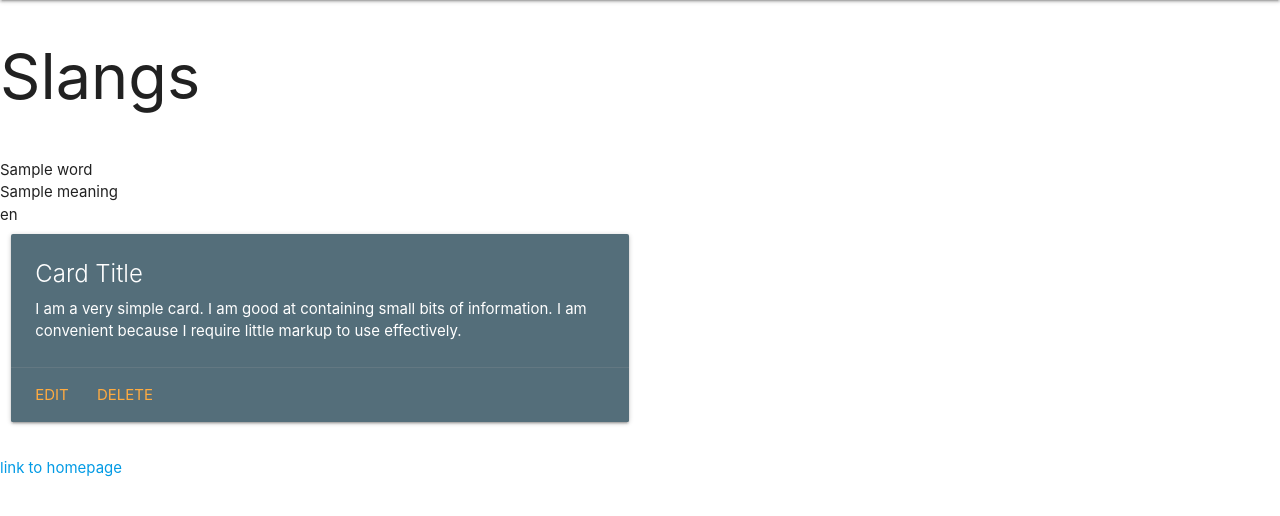
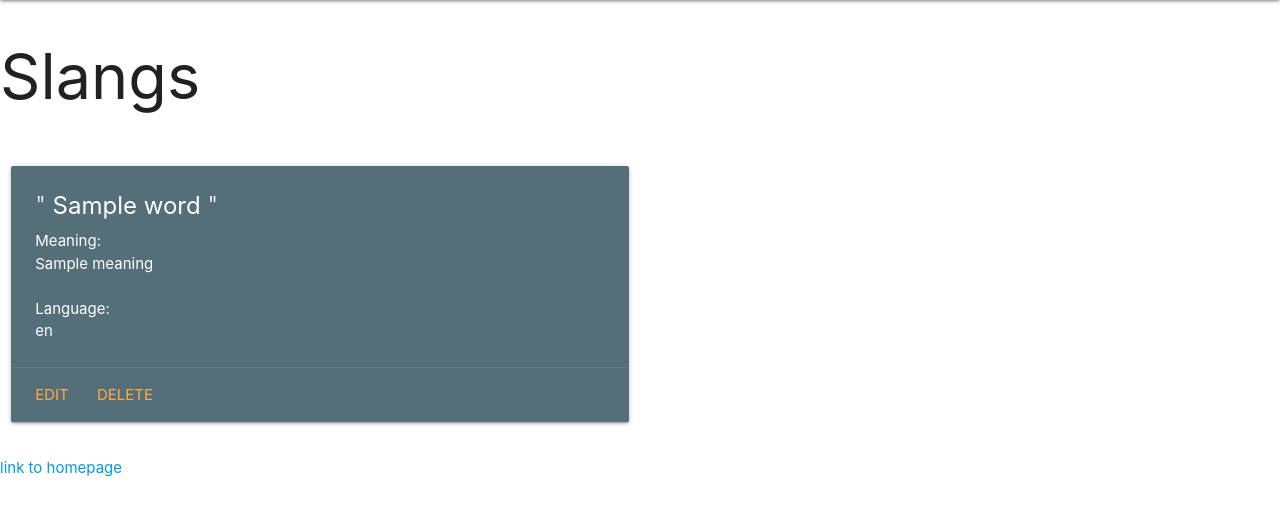
Before and after one commit to farahroslend/rojak, a Flask app: page /get_words in a window 1280 px wide. Shown: the part 64-580 px from the top of the page. Run offline with Flask 2, Linux system fonts and the light colour scheme; a database or web service that is not in the repository returns one stand-in record (values such as "Sample title"); some libraries are stand-ins or nearby versions.

Commit message:
bind data from mongodb to card

```diff
--- a/app.py
+++ b/app.py
@@ -23,7 +23,7 @@ def homepage():
 @app.route("/get_words")
 def words():
     #defining words array from the mongodb collection words
-    words=mongo.db.words.find()
+    tasks = words=mongo.db.words.find()
     #words in blue is what the template will call the cluster of data from words in white
     return render_template("dictionary.html", words=words)
 
--- a/templates/dictionary.html
+++ b/templates/dictionary.html
@@ -2,19 +2,19 @@
 {% block nav_bar %}
 
     <h1>Slangs </h1><br>
-    {% for word in words %}
-        {{ word.words_name }} <br>
-        {{ word.meaning }} <br>
-        {{ word.language_category }} <br>
-    {% endfor %}
 
+
+  {% for word in words %}
   <div class="row">
     <div class="col s12 m6">
       <div class="card blue-grey darken-1">
         <div class="card-content white-text">
-          <span class="card-title">Card Title</span>
-          <p>I am a very simple card. I am good at containing small bits of information.
-          I am convenient because I require little markup to use effectively.</p>
+          <span class="card-title">" <b>{{ word.words_name }}</b> " </span>
+          <span>Meaning:</span>
+          <p>{{ word.meaning }}</p> <br>
+          <span>Language: </span>
+          <p>{{ word.language_category }}</p>
+
         </div>
         <div class="card-action">
           <a href="#">Edit</a>
@@ -23,6 +23,7 @@
       </div>
     </div>
   </div>
+ {% endfor %}
 
   <a href="{{ url_for('homepage') }}">link to homepage</a>
 
```
Also changed, not shown: templates/tumpang.html (+7 -0 lines).
